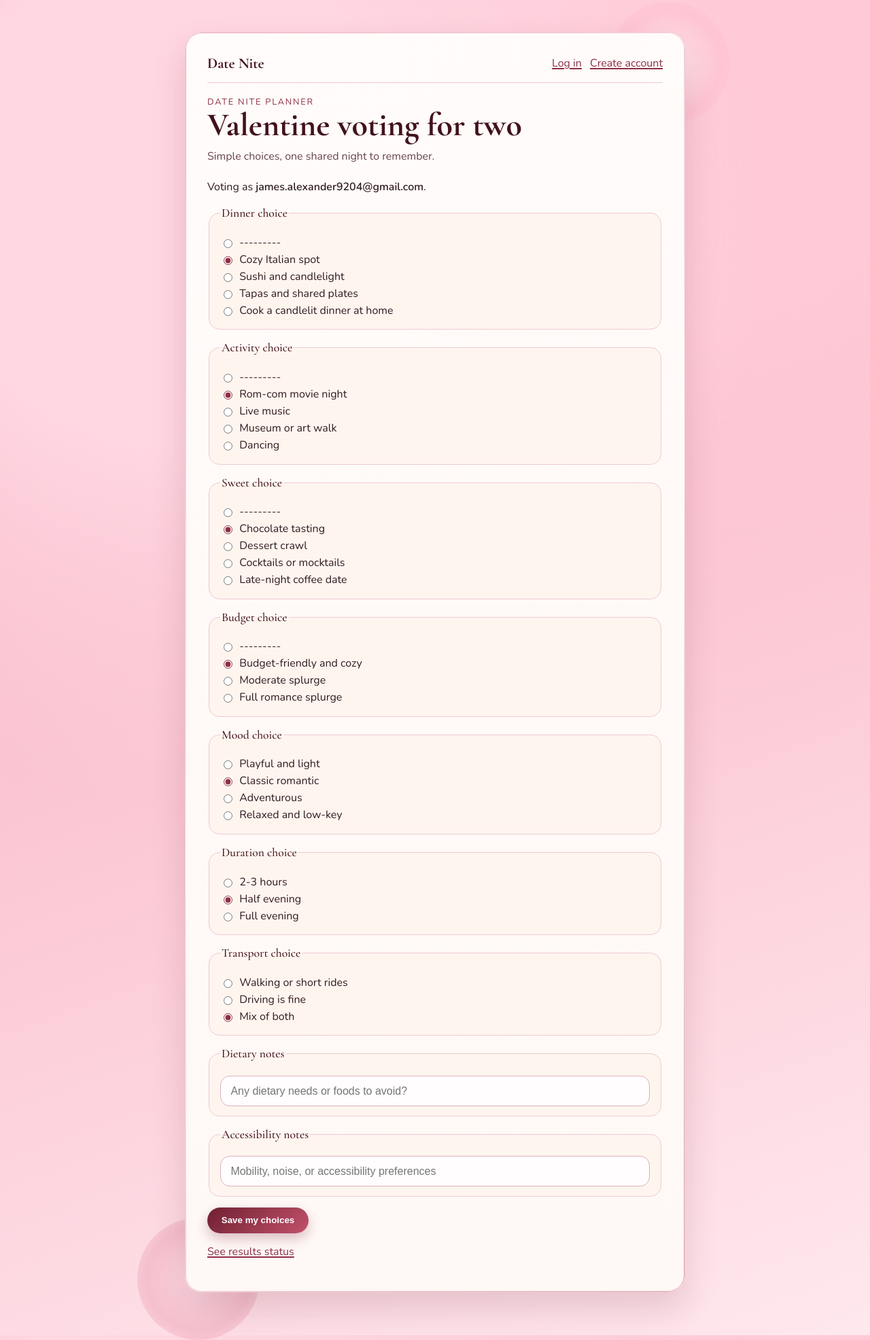
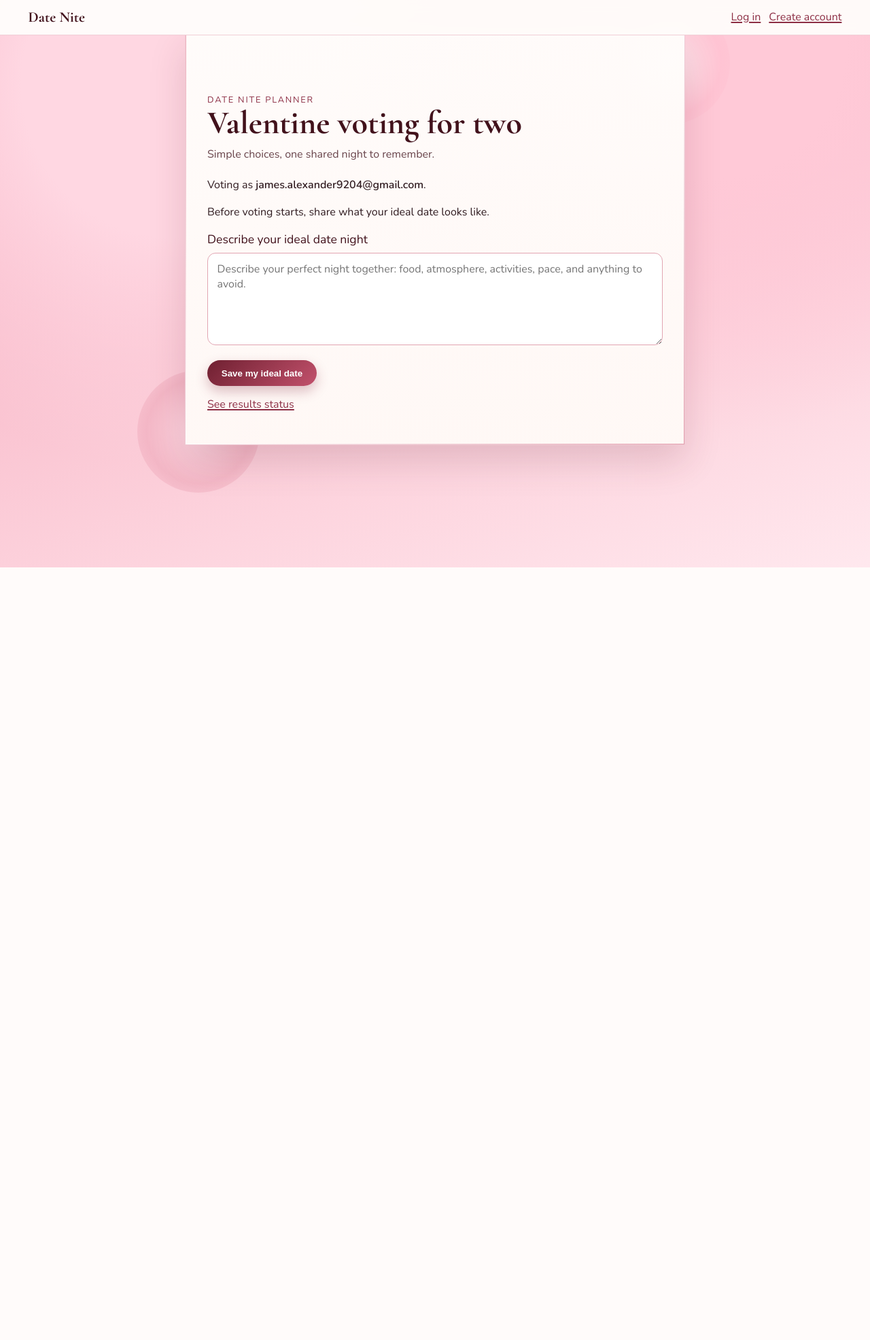
Before and after one commit to JamesJLA/date-nite, a Django app: page /vote/0d0dad52-ed4e-4359-adb3-cd126a9e8ade/ in a window 1280 px wide. Shown: the whole page at 68% size. After the commit the page ends 835 px from the top, so only its background shows below. Run offline with Django 5.2, Linux system fonts and the light colour scheme; data comes from the database, SQL or seed files in the repository; both versions use the stored data as it was after the commit; parts of the project's set-up code (start-up, migrations or seed data) failed here and were passed over.

Commit message:
design update

```diff
--- a/planner/forms.py
+++ b/planner/forms.py
@@ -5,6 +5,18 @@ from django.contrib.auth.forms import UserCreationForm
 from .models import Vote
 
 User = get_user_model()
+
+DEFAULT_VOTE_QUESTION_LABELS = {
+    "dinner_choice": "What dinner vibe sounds best?",
+    "activity_choice": "What should the main activity be?",
+    "sweet_choice": "How do you want to end the night?",
+    "budget_choice": "What budget level feels right?",
+    "mood_choice": "What mood are you going for?",
+    "duration_choice": "How long should the date be?",
+    "transport_choice": "How much travel are you open to?",
+    "dietary_notes": "Any dietary needs or foods to avoid?",
+    "accessibility_notes": "Any accessibility preferences to plan around?",
+}
 
 
 class CreatePlanForm(forms.Form):
@@ -53,6 +65,28 @@ class VoteForm(forms.ModelForm):
             ),
         }
 
+    def __init__(self, *args, question_labels=None, **kwargs):
+        super().__init__(*args, **kwargs)
+        labels = DEFAULT_VOTE_QUESTION_LABELS.copy()
+        if question_labels:
+            labels.update(question_labels)
+
+        for name, label in labels.items():
+            if name in self.fields:
+                self.fields[name].label = label
+
+
+class IdealDateForm(forms.Form):
+    ideal_date = forms.CharField(
+        label="Describe your ideal date night",
+        widget=forms.Textarea(
+            attrs={
+                "rows": 5,
+                "placeholder": "Describe your perfect night together: food, atmosphere, activities, pace, and anything to avoid.",
+            }
+        ),
+    )
+
 
 class RefinePlanForm(forms.Form):
     feedback = forms.CharField(
--- a/planner/models.py
+++ b/planner/models.py
@@ -17,6 +17,7 @@ class Plan(models.Model):
     inviter_email = models.EmailField()
     invitee_email = models.EmailField()
     city = models.CharField(max_length=120, blank=True)
+    generated_questions = models.JSONField(default=dict, blank=True)
     ai_summary = models.TextField(blank=True)
     created_at = models.DateTimeField(auto_now_add=True)
 
@@ -43,6 +44,7 @@ class Participant(models.Model):
         related_name="date_participations",
     )
     email = models.EmailField()
+    ideal_date = models.TextField(blank=True)
     role = models.CharField(max_length=16, choices=ROLE_CHOICES)
     token = models.UUIDField(default=uuid.uuid4, editable=False, unique=True)
 
--- a/planner/static/planner/style.css
+++ b/planner/static/planner/style.css
@@ -67,8 +67,8 @@ legend {
   isolation: isolate;
   background: linear-gradient(180deg, rgba(255, 253, 251, 0.96) 0%, rgba(255, 249, 246, 0.98) 100%);
   border: 1px solid var(--line);
-  border-radius: 24px;
-  padding: 2rem;
+  border-radius: 0;
+  padding: 5.6rem 2rem 2rem;
   box-shadow: 0 24px 50px rgba(97, 33, 49, 0.16), inset 0 1px 0 rgba(255, 255, 255, 0.85);
 }
 
@@ -77,9 +77,18 @@ legend {
   justify-content: space-between;
   align-items: center;
   gap: 0.9rem;
+  position: fixed;
+  top: 0;
+  left: 0;
+  width: 100%;
+  z-index: 60;
   margin-bottom: 1.2rem;
-  padding-bottom: 0.9rem;
-  border-bottom: 1px solid var(--line);
+  padding: 0.72rem clamp(0.9rem, 4vw, 2.6rem) 0.85rem;
+  background: rgba(255, 253, 251, 0.95);
+  backdrop-filter: blur(8px);
+  -webkit-backdrop-filter: blur(8px);
+  border-bottom: 1px solid rgba(239, 202, 211, 0.92);
+  border-radius: 0;
 }
 
 .brand-link {
@@ -451,8 +460,13 @@ a:hover {
   }
 
   .card {
-    padding: 1.2rem 1.05rem;
-    border-radius: 18px;
+    padding: 5rem 1.05rem 1.2rem;
+    border-radius: 0;
+  }
+
+  .top-nav {
+    padding-left: 0.9rem;
+    padding-right: 0.9rem;
   }
 
   h1 {
--- a/planner/templates/planner/home.html
+++ b/planner/templates/planner/home.html
@@ -3,7 +3,7 @@
 {% block content %}
 <section class="intro-grid">
   <div class="intro-copy">
-    <p class="lead">Invite your partner, answer a deeper set of preferences, and generate a localized date-night story you can refine.</p>
+    <p class="lead">Invite your partner, both describe your ideal date, then answer personalized questions before generating your shared plan.</p>
     <ul class="pill-list">
       <li>Separate votes</li>
       <li>Shared reveal</li>
@@ -14,7 +14,8 @@
     <h2>How it flows</h2>
     <ol class="mini-steps">
       <li>Create an invite in under a minute.</li>
-      <li>Each of you picks your favorites privately.</li>
+      <li>Each of you describes your ideal date first.</li>
+      <li>The app builds tailored questions for both of you.</li>
       <li>You get one romantic, practical plan.</li>
     </ol>
   </aside>
--- a/planner/templates/planner/vote.html
+++ b/planner/templates/planner/vote.html
@@ -3,6 +3,35 @@
 {% block content %}
 <p class="lead">Voting as <strong>{{ participant.email }}</strong>.</p>
 
+{% if stage == 'describe' %}
+  <p class="lead">Before voting starts, share what your ideal date looks like.</p>
+  <form method="post" class="stacked-form">
+    {% csrf_token %}
+    <input type="hidden" name="action" value="describe">
+    <div class="form-row">
+      <label for="{{ ideal_form.ideal_date.id_for_label }}">{{ ideal_form.ideal_date.label }}</label>
+      {{ ideal_form.ideal_date }}
+      {% if ideal_form.ideal_date.errors %}
+        <small class="error">{{ ideal_form.ideal_date.errors|striptags }}</small>
+      {% endif %}
+    </div>
+    <button type="submit">Save my ideal date</button>
+  </form>
+{% elif stage == 'waiting' %}
+  <p class="lead">Your ideal date is saved. We will generate your custom questions as soon as your partner submits theirs.</p>
+  <form method="post" class="stacked-form">
+    {% csrf_token %}
+    <input type="hidden" name="action" value="describe">
+    <div class="form-row">
+      <label for="{{ ideal_form.ideal_date.id_for_label }}">Update your ideal date</label>
+      {{ ideal_form.ideal_date }}
+      {% if ideal_form.ideal_date.errors %}
+        <small class="error">{{ ideal_form.ideal_date.errors|striptags }}</small>
+      {% endif %}
+    </div>
+    <button type="submit">Update my ideal date</button>
+  </form>
+{% else %}
   <form method="post" class="stacked-form">
     {% csrf_token %}
     {% for field in form %}
@@ -17,6 +46,7 @@
 
     <button type="submit">Save my choices</button>
   </form>
+{% endif %}
 
 <p class="alt-link"><a href="{% url 'planner:results' participant.token %}">See results status</a></p>
 {% endblock %}
--- a/planner/views.py
+++ b/planner/views.py
@@ -8,9 +8,15 @@ from django.shortcuts import get_object_or_404, redirect, render
 from django.urls import reverse
 from django.views import View
 
-from .forms import CreatePlanForm, RefinePlanForm, SignUpForm, VoteForm
+from .forms import (
+    CreatePlanForm,
+    IdealDateForm,
+    RefinePlanForm,
+    SignUpForm,
+    VoteForm,
+)
 from .models import Participant, Plan, Vote
-from .services import generate_date_plan
+from .services import generate_date_plan, generate_vote_questions
 
 
 def _get_vote(participant):
@@ -241,6 +247,49 @@ class HomeView(LoginRequiredMixin, View):
 class VoteView(View):
     template_name = "planner/vote.html"
 
+    @staticmethod
+    def _all_descriptions_submitted(plan):
+        participants = list(plan.participants.all())
+        return participants and all(
+            (person.ideal_date or "").strip() for person in participants
+        )
+
+    def _build_vote_context(
+        self, request, participant, vote_form=None, ideal_form=None
+    ):
+        plan = participant.plan
+        descriptions_ready = self._all_descriptions_submitted(plan)
+
+        if descriptions_ready and not plan.generated_questions:
+            locale_hint = request.headers.get("Accept-Language", "en-US")
+            plan.generated_questions = generate_vote_questions(
+                plan, locale_hint=locale_hint
+            )
+            plan.save(update_fields=["generated_questions"])
+
+        if not (participant.ideal_date or "").strip():
+            return {
+                "participant": participant,
+                "stage": "describe",
+                "ideal_form": ideal_form or IdealDateForm(),
+            }
+
+        if not descriptions_ready:
+            return {
+                "participant": participant,
+                "stage": "waiting",
+                "ideal_form": ideal_form
+                or IdealDateForm(initial={"ideal_date": participant.ideal_date}),
+            }
+
+        vote = _get_vote(participant)
+        return {
+            "participant": participant,
+            "stage": "vote",
+            "form": vote_form
+            or VoteForm(instance=vote, question_labels=plan.generated_questions),
+        }
+
     def get(self, request, token):
         participant = get_object_or_404(
             Participant.objects.select_related("plan", "user"), token=token
@@ -250,11 +299,8 @@ class VoteView(View):
         if access_response:
             return access_response
 
-        vote = _get_vote(participant)
-        form = VoteForm(instance=vote)
-        return render(
-            request, self.template_name, {"form": form, "participant": participant}
-        )
+        context = self._build_vote_context(request, participant)
+        return render(request, self.template_name, context)
 
     def post(self, request, token):
         participant = get_object_or_404(
@@ -265,12 +311,43 @@ class VoteView(View):
         if access_response:
             return access_response
 
+        action = request.POST.get("action", "vote")
+        if action == "describe":
+            ideal_form = IdealDateForm(request.POST)
+            if not ideal_form.is_valid():
+                context = self._build_vote_context(
+                    request,
+                    participant,
+                    ideal_form=ideal_form,
+                )
+                return render(request, self.template_name, context)
+
+            participant.ideal_date = ideal_form.cleaned_data["ideal_date"].strip()
+            participant.save(update_fields=["ideal_date"])
+            participant.plan.generated_questions = {}
+            participant.plan.ai_summary = ""
+            participant.plan.save(update_fields=["generated_questions", "ai_summary"])
+            messages.success(
+                request, "Saved. Once both descriptions are in, your questions unlock."
+            )
+            return redirect("planner:vote", token=participant.token)
+
+        if not self._all_descriptions_submitted(participant.plan):
+            messages.warning(
+                request,
+                "Both people need to describe their ideal date before voting starts.",
+            )
+            return redirect("planner:vote", token=participant.token)
+
         vote = _get_vote(participant)
-        form = VoteForm(request.POST, instance=vote)
+        form = VoteForm(
+            request.POST,
+            instance=vote,
+            question_labels=participant.plan.generated_questions,
+        )
         if not form.is_valid():
-            return render(
-                request, self.template_name, {"form": form, "participant": participant}
-            )
+            context = self._build_vote_context(request, participant, vote_form=form)
+            return render(request, self.template_name, context)
 
         saved_vote = form.save(commit=False)
         saved_vote.participant = participant
```
Also changed, not shown: planner/services.py (+67 -0 lines), planner/tests/test_views.py (+53 -0 lines), db.sqlite3, planner/migrations/0005_plan_generated_questions_participant_ideal_date.py (added). Lines whose indentation alone changed are shown as unchanged.
